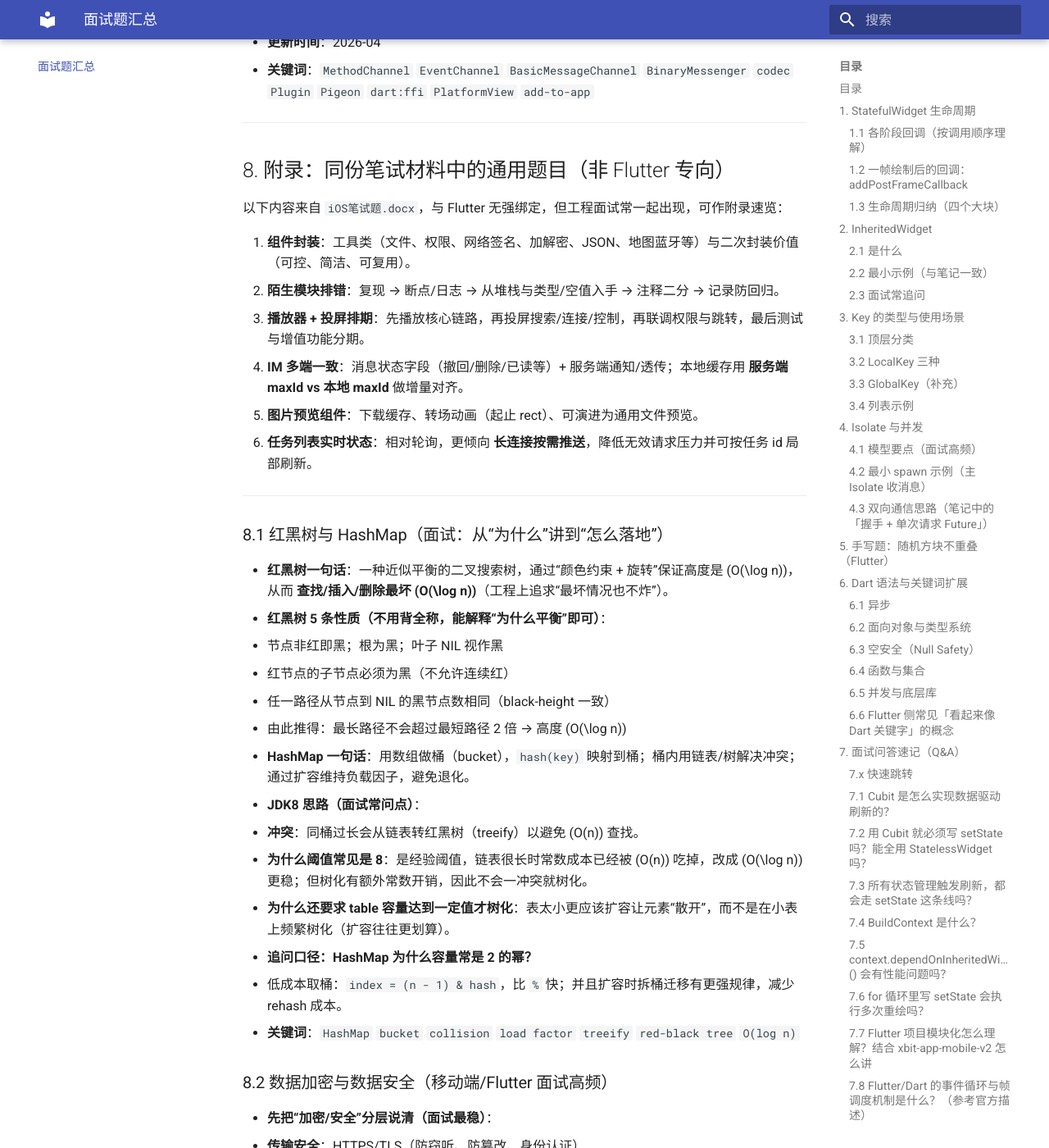
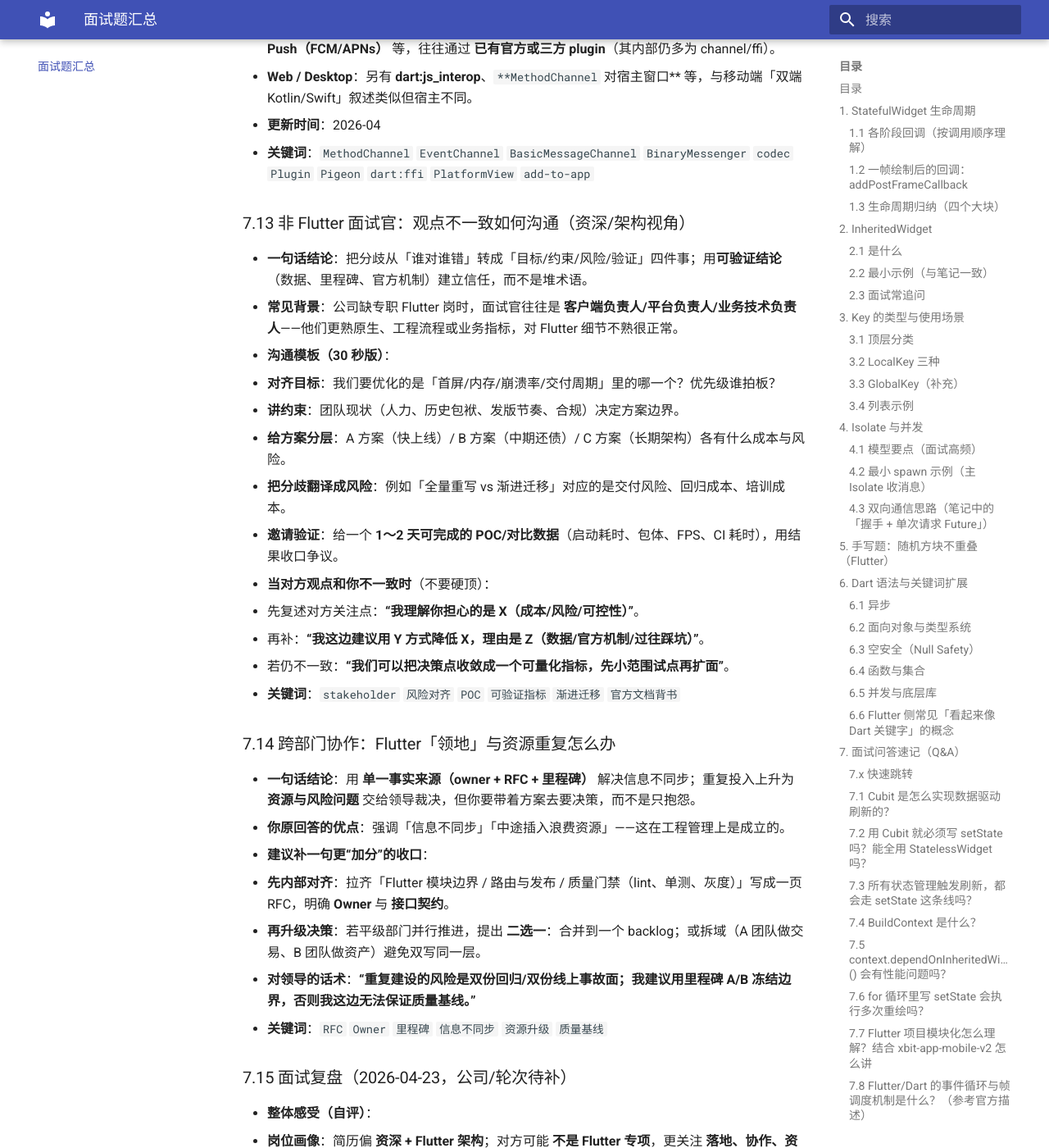
Before and after one commit to SageOne-ls/flutter-interview-notes, an MkDocs documentation site: the page built from docs/Flutter面试题汇总.md, in a window 1280 px wide and 1400 px high, scrolled down 21068 px. Shown: the whole window at 82% size. Built offline with MkDocs 1.6.1 and Material for MkDocs 9.7.7, drawn with Linux system fonts in a browser that asks for light colours; some of the changed text lies outside the part shown.

Commit message:
update notes

```diff
--- a/docs/Flutter面试题汇总.md
+++ b/docs/Flutter面试题汇总.md
@@ -354,6 +354,9 @@ class _NonOverlappingSquaresState extends State<NonOverlappingSquares> {
   - [7.10.1 `ListView.builder` 内部怎么优化列表？](#7101-listviewbuilder)
 - [7.11 `reassemble` 可以直接调用吗？](#711-reassemble)
 - [7.12 Flutter 与原生交互：Platform Channel 有哪些？还有哪些方式？](#712-flutter-platform-channel)
+- [7.13 非 Flutter 面试官：观点不一致如何沟通（资深/架构视角）](#713-flutter)
+- [7.14 跨部门协作：Flutter「领地」与资源重复怎么办](#714-flutter)
+- [7.15 面试复盘（2026-04-23，公司/轮次待补）](#715-2026-04-23)
 
 ### 7.1 Cubit 是怎么实现数据驱动刷新的？
 
@@ -596,6 +599,52 @@ class _NonOverlappingSquaresState extends State<NonOverlappingSquares> {
 - **更新时间**：2026-04
 - **关键词**：`MethodChannel` `EventChannel` `BasicMessageChannel` `BinaryMessenger` `codec` `Plugin` `Pigeon` `dart:ffi` `PlatformView` `add-to-app`
 
+### 7.13 非 Flutter 面试官：观点不一致如何沟通（资深/架构视角）
+
+- **一句话结论**：把分歧从「谁对谁错」转成「目标/约束/风险/验证」四件事；用**可验证结论**（数据、里程碑、官方机制）建立信任，而不是堆术语。
+- **常见背景**：公司缺专职 Flutter 岗时，面试官往往是 **客户端负责人/平台负责人/业务技术负责人**——他们更熟原生、工程流程或业务指标，对 Flutter 细节不熟很正常。
+- **沟通模板（30 秒版）**：
+  1. **对齐目标**：我们要优化的是「首屏/内存/崩溃率/交付周期」里的哪一个？优先级谁拍板？
+  2. **讲约束**：团队现状（人力、历史包袱、发版节奏、合规）决定方案边界。
+  3. **给方案分层**：A 方案（快上线）/ B 方案（中期还债）/ C 方案（长期架构）各有什么成本与风险。
+  4. **把分歧翻译成风险**：例如「全量重写 vs 渐进迁移」对应的是交付风险、回归成本、培训成本。
+  5. **邀请验证**：给一个 **1～2 天可完成的 POC/对比数据**（启动耗时、包体、FPS、CI 耗时），用结果收口争议。
+- **当对方观点和你不一致时**（不要硬顶）：
+  - 先复述对方关注点：**“我理解你担心的是 X（成本/风险/可控性）”**。
+  - 再补：**“我这边建议用 Y 方式降低 X，理由是 Z（数据/官方机制/过往踩坑）”**。
+  - 若仍不一致：**“我们可以把决策点收敛成一个可量化指标，先小范围试点再扩面”**。
+- **关键词**：`stakeholder` `风险对齐` `POC` `可验证指标` `渐进迁移` `官方文档背书`
+
+### 7.14 跨部门协作：Flutter「领地」与资源重复怎么办
+
+- **一句话结论**：用 **单一事实来源（owner + RFC + 里程碑）** 解决信息不同步；重复投入上升为 **资源与风险问题** 交给领导裁决，但你要带着方案去要决策，而不是只抱怨。
+- **你原回答的优点**：强调「信息不同步」「中途插入浪费资源」——这在工程管理上是成立的。
+- **建议补一句更“加分”的收口**：
+  - **先内部对齐**：拉齐「Flutter 模块边界 / 路由与发布 / 质量门禁（lint、单测、灰度）」写成一页 RFC，明确 **Owner** 与 **接口契约**。
+  - **再升级决策**：若平级部门并行推进，提出 **二选一**：合并到一个 backlog；或拆域（A 团队做交易、B 团队做资产）避免双写同一层。
+  - **对领导的话术**：**“重复建设的风险是双份回归/双份线上事故面；我建议用里程碑 A/B 冻结边界，否则我这边无法保证质量基线。”**
+- **关键词**：`RFC` `Owner` `里程碑` `信息不同步` `资源升级` `质量基线`
+
+### 7.15 面试复盘（2026-04-23，公司/轮次待补）
+
+- **整体感受（自评）**：
+  - **岗位画像**：简历偏 **资深 + Flutter 架构**；对方可能 **不是 Flutter 专项**，更关注 **落地、协作、资源边界**——这类问题要刻意用「业务/风险/流程」语言翻译 Flutter 技术。
+  - **优势**：能把「方案—共识—拍板—执行」讲清楚；跨部门冲突能 **升级决策** 而不是个人对抗。
+  - **可加强**：遇到非本领域面试官时，主动 **先问对方 KPI/担心点**，再映射到你的技术方案；少用内部黑话，多给 **对比表/里程碑/指标**。
+- **本轮问到的话题（回忆版）**：
+  1. **领导安排 Flutter 业务，你如何落地？**（你的思路：先方案 → 同步细节 → 领导建议 → 拍板后执行）
+  2. **若其他部门抢 Flutter 业务，你怎么应对？**（你的思路：你负责范围可协调；平级冲突需领导平衡资源；中途插入是浪费与信息不同步）
+- **不会/答得不好的点（先占位，后续补）**：
+  - （待补：对方追问里卡住的题、你没举出数据的地方）
+- **补强计划**：
+  - **P0**：准备 1 页「Flutter 落地路线图」模板（里程碑 + 风险 + 指标 + Owner），面试直接照着讲。
+  - **P1**：准备 2 个跨部门案例：**合并** vs **拆域** 各一个，突出你如何推动决策。
+- **可复用表述（下次直接背）**：
+  - **落地**：**“先对齐目标和约束，再输出可选方案（快/稳/省）与风险，小范围试点验证指标，最后扩面执行。”**
+  - **冲突**：**“技术分歧本质是信息不同步；我会用 RFC 把事实与边界写清；涉及资源重复投入，我会带着风险数据请领导做资源裁决。”**
+- **简历材料**：本地已放置 `刘帅简历.pdf`（仓库 `.gitignore` 含 `*.pdf` 时 **不会进 Git**，仅本机留存即可）。
+- **关键词**：`复盘` `非 Flutter 面试官` `沟通翻译` `RFC` `Owner` `资源升级` `里程碑`
+
 ---
 
 ## 8. 附录：同份笔试材料中的通用题目（非 Flutter 专向）
@@ -692,3 +741,4 @@ class _NonOverlappingSquaresState extends State<NonOverlappingSquares> {
 ## 维护说明
 
 - 若你后续继续补充截图或新题，建议按 **「概念题 / 手写题 / 工程题」** 三类往对应章节追加，Dart 关键词统一补到第 6 节做索引。
+- **Web3 / 钱包 / 多链签名** 等专题已单独整理：`Web3与Flutter面试知识点.md`（MkDocs 导航「Web3 × Flutter」）。
--- a/mkdocs.yml
+++ b/mkdocs.yml
@@ -17,4 +17,5 @@ plugins:
 nav:
   - 首页: index.md
   - 面试题汇总: Flutter面试题汇总.md
+  - Web3 × Flutter: Web3与Flutter面试知识点.md
   - iOS 面试题汇总: iOS面试题汇总.md
```
Also changed, not shown: docs/Web3与Flutter面试知识点.md (added, +145 -0 lines), docs/index.md (+1 -0 lines).
